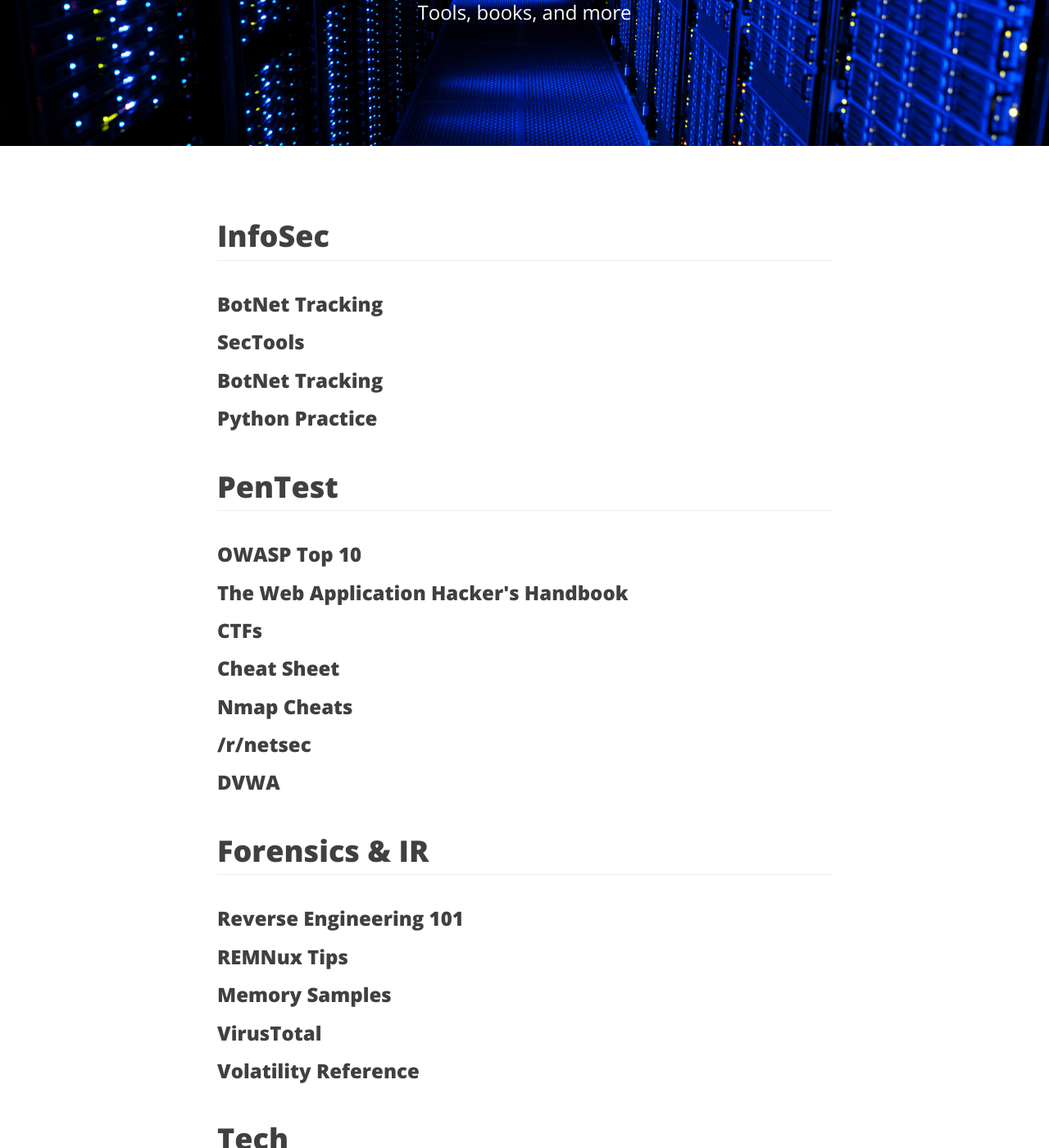
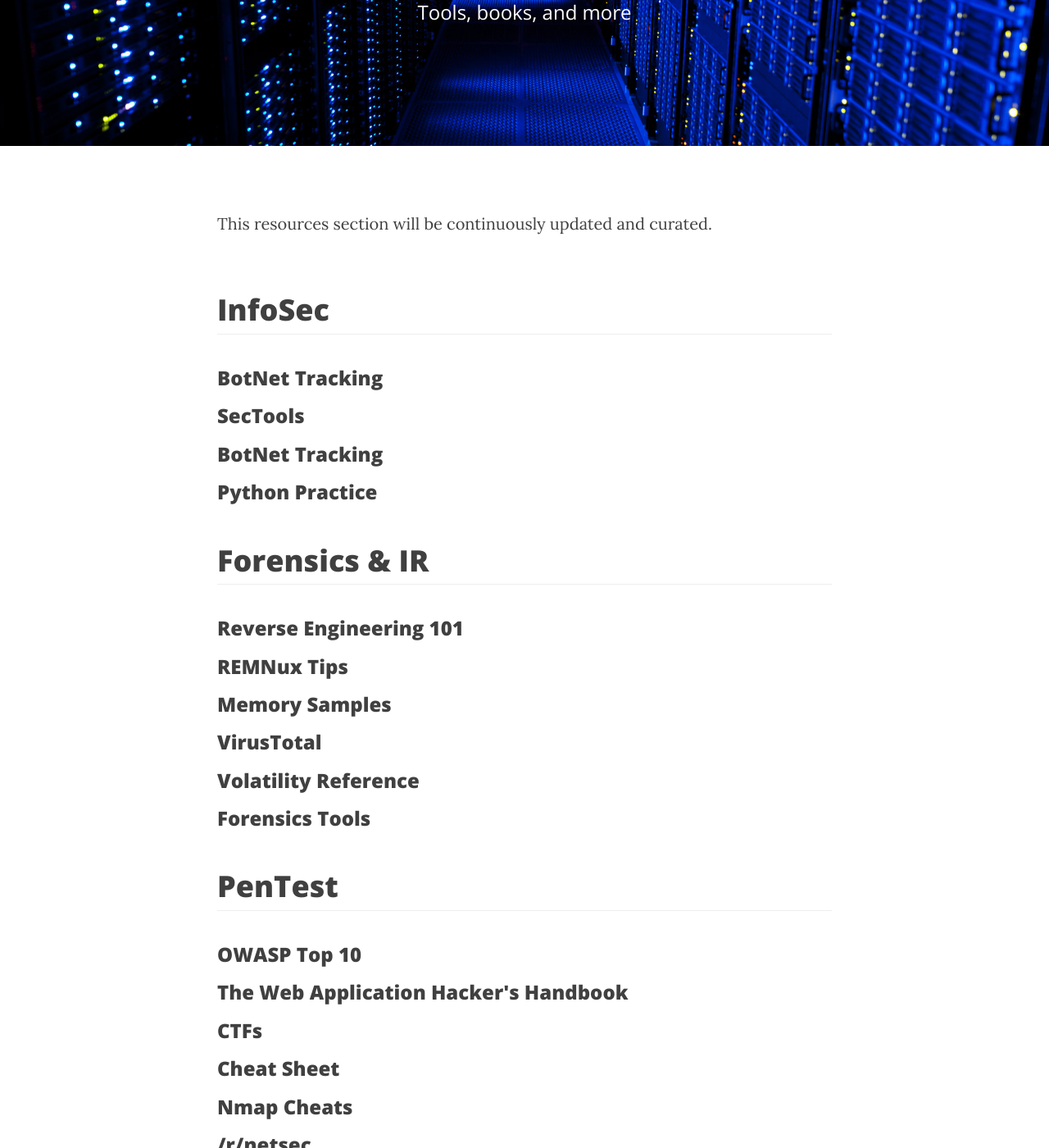
Before and after one commit to RomSec/RomSec.github.io, a Jekyll site: the page built from resources.html, in a window 1280 px wide and 1400 px high, scrolled down 270 px. Shown: the whole window at 82% size. Built offline with Jekyll 4.4.1, drawn with Linux system fonts in a browser that asks for light colours; nearby versions of some CDN libraries; some of the changed lines change nothing that is shown; some of the changed text lies outside the part shown.

Commit message:
Update resources.html

```diff
--- a/resources.html
+++ b/resources.html
@@ -4,7 +4,7 @@
 description: "Tools, books, and more"
 header-img: "img/resources-header.jpg"
 ---
-
+<p>This resources section will be continuously updated and curated.</p>
 <div class="row">
   <div class="col-lg-12">
       <h1 class="page-header">InfoSec</h1>
@@ -15,6 +15,20 @@
 <h3><a href="http://sectools.org/">SecTools</a></h3>
 <h3><a href="https://intel.malwaretech.com/">BotNet Tracking</a></h3>
 <h3><a href="https://codingbat.com/python">Python Practice</a></h3>
+
+<div class="row">
+  <div class="col-lg-12">
+      <h1 class="page-header">Forensics & IR</h1>
+  </div>
+</div>
+<h3><a href="https://securedorg.github.io/RE101/">Reverse Engineering 101</a></h3>
+<h3><a href="https://zeltser.com/remnux-malware-analysis-tips/">REMNux Tips</a></h3>
+<h3><a href="https://github.com/volatilityfoundation/volatility/wiki/Memory-Samples">Memory Samples</a></h3>
+<h3><a href="https://www.virustotal.com">VirusTotal</a></h3>
+<h3><a href="https://github.com/volatilityfoundation/volatility/wiki/Command-Reference">Volatility Reference</a></h3>
+<h3><a href="https://ericzimmerman.github.io/">Forensics Tools</a></h3>
+
+
 
 <div class="row">
   <div class="col-lg-12">
@@ -31,16 +45,7 @@
 
 
 
-<div class="row">
-  <div class="col-lg-12">
-      <h1 class="page-header">Forensics & IR</h1>
-  </div>
-</div>
-<h3><a href="https://securedorg.github.io/RE101/">Reverse Engineering 101</a></h3>
-<h3><a href="https://zeltser.com/remnux-malware-analysis-tips/">REMNux Tips</a></h3>
-<h3><a href="https://github.com/volatilityfoundation/volatility/wiki/Memory-Samples">Memory Samples</a></h3>
-<h3><a href="https://www.virustotal.com">VirusTotal</a></h3>
-<h3><a href="https://github.com/volatilityfoundation/volatility/wiki/Command-Reference">Volatility Reference</a></h3>
+
 
 
 
@@ -50,6 +55,9 @@
       <h1 class="page-header">Tech</h1>
   </div>
 </div>
-<h3><a href="https://intel.malwaretech.com/">BotNet Tracking</a></h3>
-<h3><a href="http://sectools.org/">SecTools</a></h3>
+<h3><a href="https://www.reddit.com/r/linux4noobs/">Linux 101</a></h3>
 <h3><a href="https://www.reddit.com/r/buildapc/">/r/buildapc</a></h3>
+<h3><a href="http://www.anandtech.com/">AnandTech</a></h3>
+
+
+<p><i>Last Updated 14 July</i></p>
```
